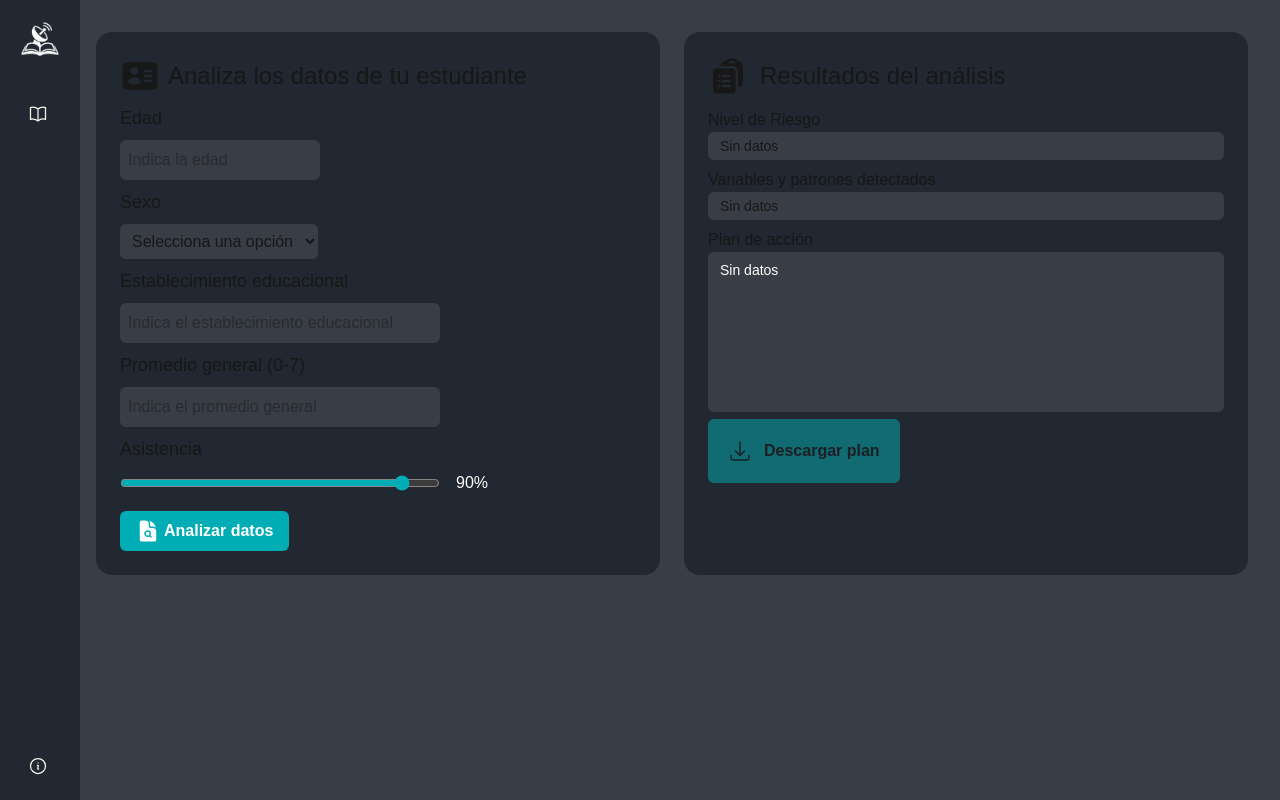
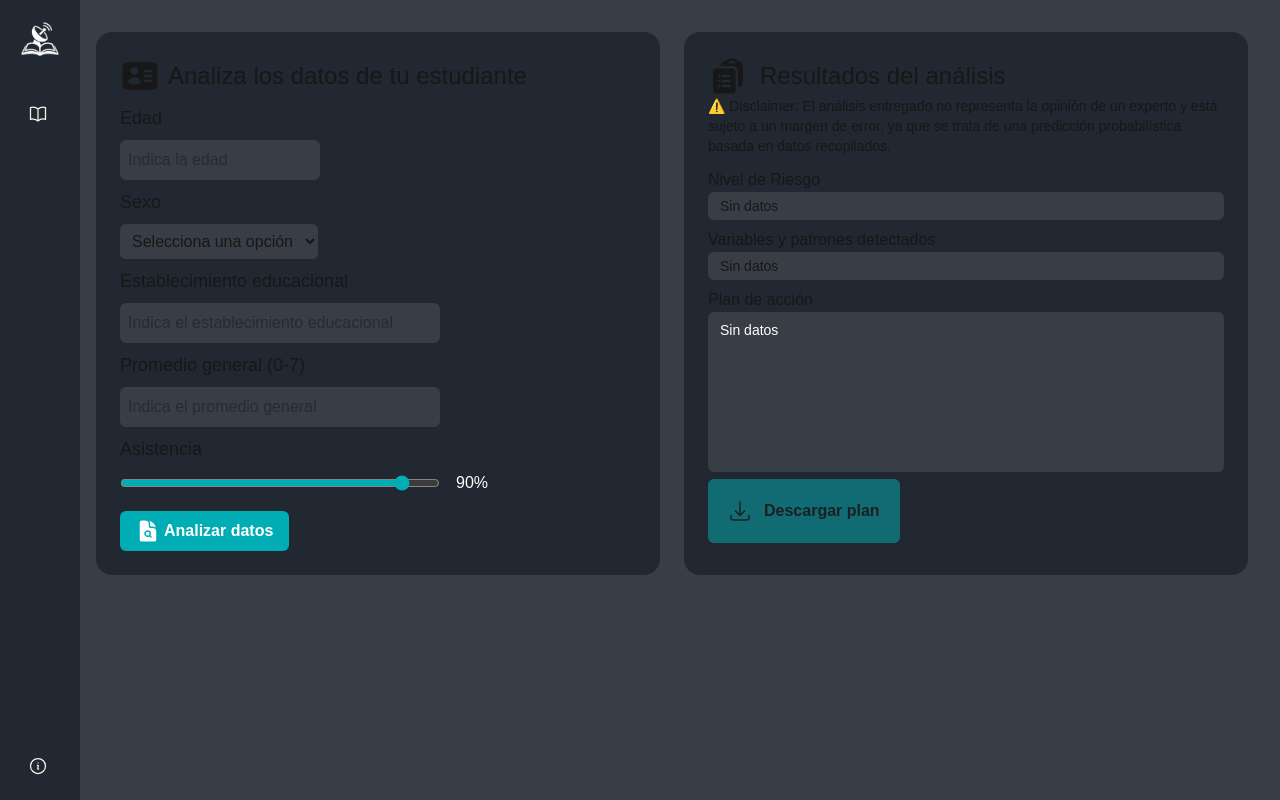
Before and after one commit to viccmoor/eduradar, a Next.js app: page /dashboard in a window 1280 px wide. Built offline with nearby package versions, Linux system fonts and the light colour scheme.

Commit message:
Add disclaimer

```diff
--- a/src/components/ResultsView.tsx
+++ b/src/components/ResultsView.tsx
@@ -48,6 +48,7 @@ export default function ResultsView({ results }: { results: Results }) {
                 <ClipboardDocumentListIcon className="w-10" />
                 <span>Resultados del análisis</span>
             </div>
+            <p className="text-sm">⚠️ Disclaimer: El análisis entregado no representa la opinión de un experto y está sujeto a un margen de error, ya que se trata de una predicción probabilística basada en datos recopilados.</p>
             <h3 className="mt-3">Nivel de Riesgo</h3>
             <label className="flex bg-[#393E46] px-3 py-1 rounded-md text-sm">
                 {results.riskLevel}
```
